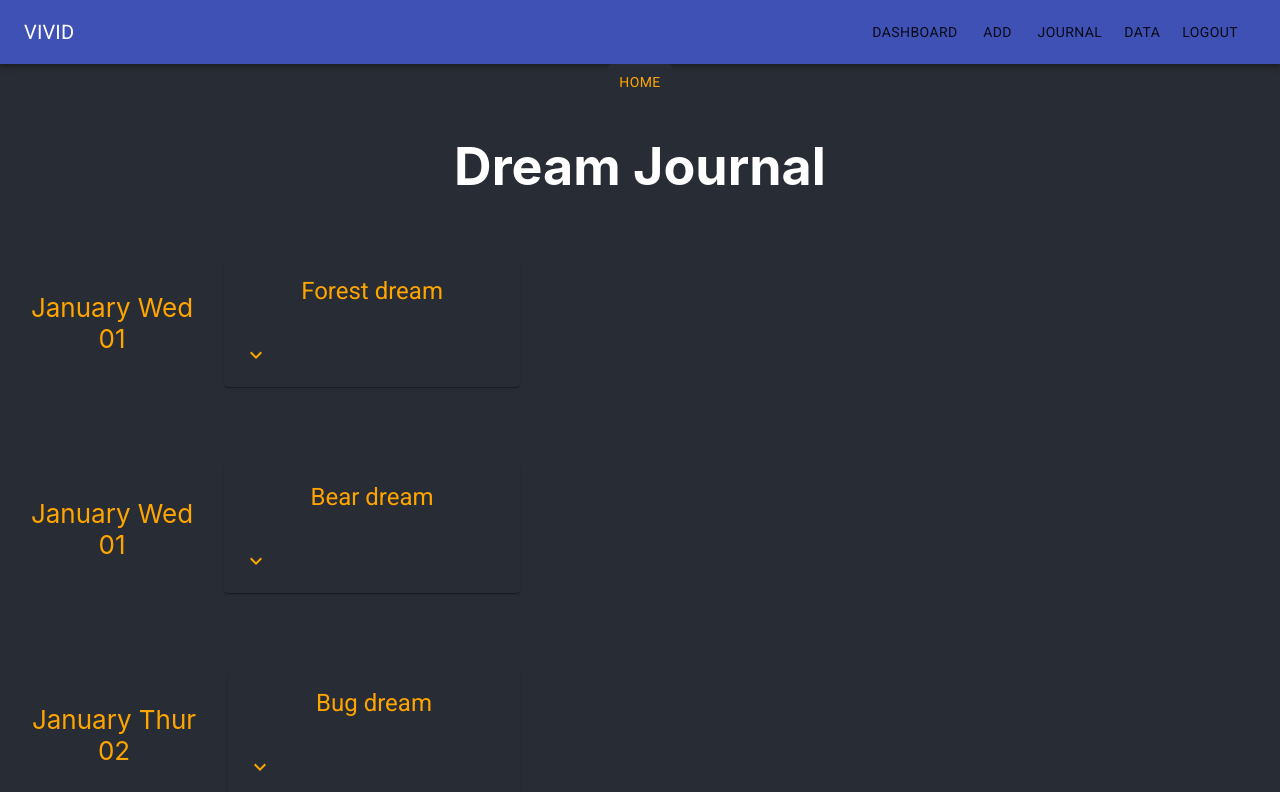
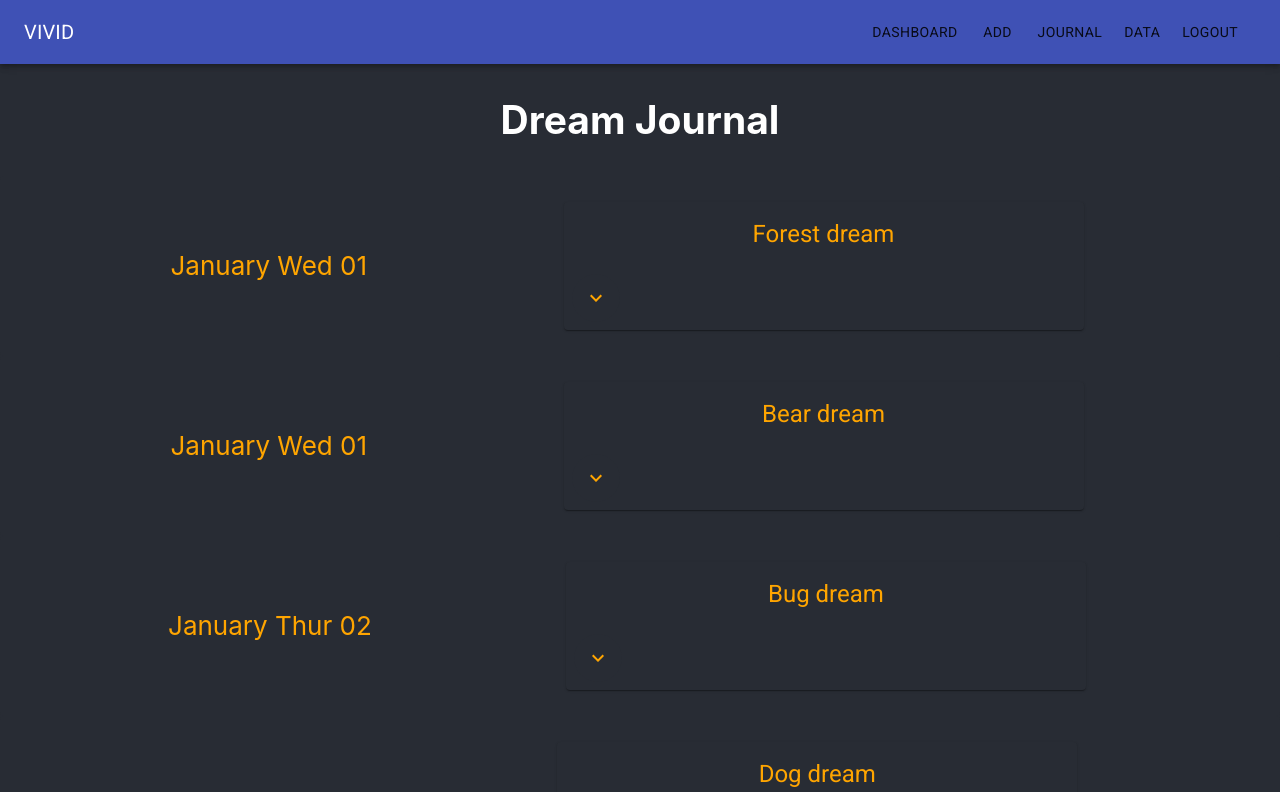
Before and after one commit to Vivid-Project/frontend, a React (Create React App) app: page /dreamjournal in a window 1280 px wide. Shown: the top 792 px of the page. Built offline with nearby package versions, Linux system fonts and the light colour scheme.

Commit message:
Edit styling

```diff
--- a/src/common/DreamCard.js
+++ b/src/common/DreamCard.js
@@ -15,7 +15,6 @@ import { makeStyles } from '@material-ui/core/styles'
 
 const useStyles = makeStyles((theme) => ({
   root: {
-    // maxWidth: ,
     color: 'orange',
     background: '#282c34',
   },
@@ -30,19 +29,17 @@ const useStyles = makeStyles((theme) => ({
     flexDirection: 'row',
     justifyContent: 'space-evenly',
     alignItems: 'center',
-    margin: '1em',
     outline: 'none',
     color: 'orange',
     background: '#282c34',
     fontWeight: 400,
-    width: '20em',
   },
   card: {
     display: 'flex-box',
     flexDirection: 'row',
     justifyContent: 'space-around',
     color: 'orange',
-    width: '13em',
+    width: '20em',
     background: '#282c34',
     borderColor: 'orange',
   },
@@ -92,7 +89,7 @@ const DreamCard = ({ id, date, title, description, emotion }) => {
             style={{ margin: '1em'}}
             className={classes.card}
           >
-            <CardHeader title={title} />
+            <CardHeader title={title}/>
             <CardActions>
               <IconButton
                 className={classes.root}
--- a/src/common/ToneGraph.js
+++ b/src/common/ToneGraph.js
@@ -7,7 +7,7 @@ const PieChart = ({toneValues, toneLabels}) => {
     labels: toneLabels,
     datasets: [
       {
-        label: '# of Votes',
+        label: 'Tone of dream',
         data: toneValues,
         backgroundColor: [
           'rgba(255, 99, 132, 0.2)',
@@ -31,7 +31,7 @@ const PieChart = ({toneValues, toneLabels}) => {
   }
   return(
   <>
-    <Pie data={data} />
+    <Pie data={data} height={30} width={100}/>
   </>
 
   )
--- a/src/modules/Dashboard/Dashboard.js
+++ b/src/modules/Dashboard/Dashboard.js
@@ -1,19 +1,20 @@
-import React, { useState, useEffect } from 'react'
+import React, { useState, useEffect, useContext } from 'react'
 import { Link } from 'react-router-dom'
-import { Card, Container, Grid, AppBar, Fab } from '@material-ui/core'
-import Toolbar from '@material-ui/core/Toolbar'
+import DoughnutChart from '../../common/ToneGraph'
+import UserContext from '../Context/UserContext'
 import DreamCard from '../../common/DreamCard'
+
 import fakeDreams from '../../data/fakeDreams'
 import fakeTone from '../../data/fakeTone'
+
 import { theme } from '../../themes/theme'
+import { Container, Grid, AppBar, Fab } from '@material-ui/core'
+import Toolbar from '@material-ui/core/Toolbar'
 import { makeStyles, ThemeProvider } from '@material-ui/core/styles'
 import AddIcon from '@material-ui/icons/Add'
-import PieChart from '../../common/ToneGraph'
-import UserContext from '../Context/UserContext'
 
 
 const Dashboard = () => {
-  var ctx = 'myChart'
   const [dreams, setDreams] = useState([])
   const [tones, setTones] = useState([])
   const user = useContext(UserContext)
@@ -75,6 +76,7 @@ const Dashboard = () => {
 
 
   return (
+    <ThemeProvider theme={theme}>
       <main>
         <Container>
           <h1>The Dashboard</h1>
@@ -82,7 +84,7 @@ const Dashboard = () => {
           <Link to="/newdream">Log a Dream</Link>
           <Link to="/analytics">My Dream Data</Link>
           <Grid>
-          <PieChart toneLabels={toneLabels} toneValues={toneValues} />
+            <DoughnutChart toneLabels={toneLabels} toneValues={toneValues} />
           </Grid>
           <Grid>
             {!recentDreams.length && <h2>You have not saved any dreams yet</h2>}
@@ -99,6 +101,7 @@ const Dashboard = () => {
           </Toolbar>
         </AppBar>
       </main>
+    </ThemeProvider>
   )
 }
 
--- a/src/modules/DreamJournal/DreamJournal.js
+++ b/src/modules/DreamJournal/DreamJournal.js
@@ -1,56 +1,35 @@
 import React, { useState, useEffect, useContext } from 'react'
-import { Link } from 'react-router-dom'
-import {
-  Grid,
-  Card,
-  CardHeader,
-  CardActions,
-  CardContent,
-  IconButton,
-  Collapse,
-  Button,
-} from '@material-ui/core'
-import fakeDreams from '../../data/fakeDreams'
-import ExpandMoreIcon from '@material-ui/icons/ExpandMore'
-import { orange } from '@material-ui/core/colors'
-
 import DreamCard from '../../common/DreamCard'
-
-import { makeStyles } from '@material-ui/core/styles'
 import UserContext from '../Context/UserContext'
 
+import fakeDreams from '../../data/fakeDreams'
+
+import { orange } from '@material-ui/core/colors'
+import { makeStyles, ThemeProvider } from '@material-ui/core/styles'
+import { theme } from '../../themes/theme'
 
 const useStyles = makeStyles((theme) => ({
   root: {
-    maxWidth: 345,
-    color: 'orange',
-    background: '#282c34',
+    display: 'flex',
+    flexDirection: 'column',
+    alignItems: 'center',
+    justifyContent: 'center',
   },
   title: {
     display: 'flex',
     justifyContent: 'center',
     alignContent: 'center',
-    color: 'white'
+    color: 'white',
   },
   outterCard: {
     display: 'flex',
     flexDirection: 'row',
     justifyContent: 'space-evenly',
     alignItems: 'center',
-    margin: '.5em',
     outline: 'none',
     color: 'orange',
     background: '#282c34',
     fontWeight: 400,
-  },
-  card: {
-    display: 'flex-box',
-    flexDirection: 'row',
-    justifyContent: 'space-around',
-    color: 'orange',
-    margin: '1em',
-    background: '#282c34',
-    borderColor: 'floralWhite',
   },
   expand: {
     transform: 'rotate(180deg)',
@@ -58,16 +37,6 @@ const useStyles = makeStyles((theme) => ({
     transition: theme.transitions.create('transform', {
       duration: theme.transitions.duration.shortest,
     }),
-  },
-  typography: {
-    h2: {
-      fontsize: 36,
-    },
-  },
-  palette: {
-    primary: {
-      main: orange[400],
-    },
   },
 }))
 
@@ -112,19 +81,19 @@ const DreamJournal = () => {
           emotion={dream.emotion}
         />
       </div>
-
     )
   })
 
   return (
+    <ThemeProvider theme={theme}>
       <div>
-        <Link to="/dashboard">
-          <Button className={classes.root}>Home</Button>
-        </Link>
-        <h1 className={classes.root, classes.title}>Dream Journal</h1>
-        {!dreams.length && <h2 className={classes.root}>You have not saved any dreams yet</h2>}
+        <h2 className={(classes.root, classes.title)}>Dream Journal</h2>
+        {!dreams.length && (
+          <h2 className={classes.root}>You have not saved any dreams yet</h2>
+        )}
         {dreamCards}
       </div>
+    </ThemeProvider>
   )
 }
 
```
Lines whose indentation alone changed are shown as unchanged.
